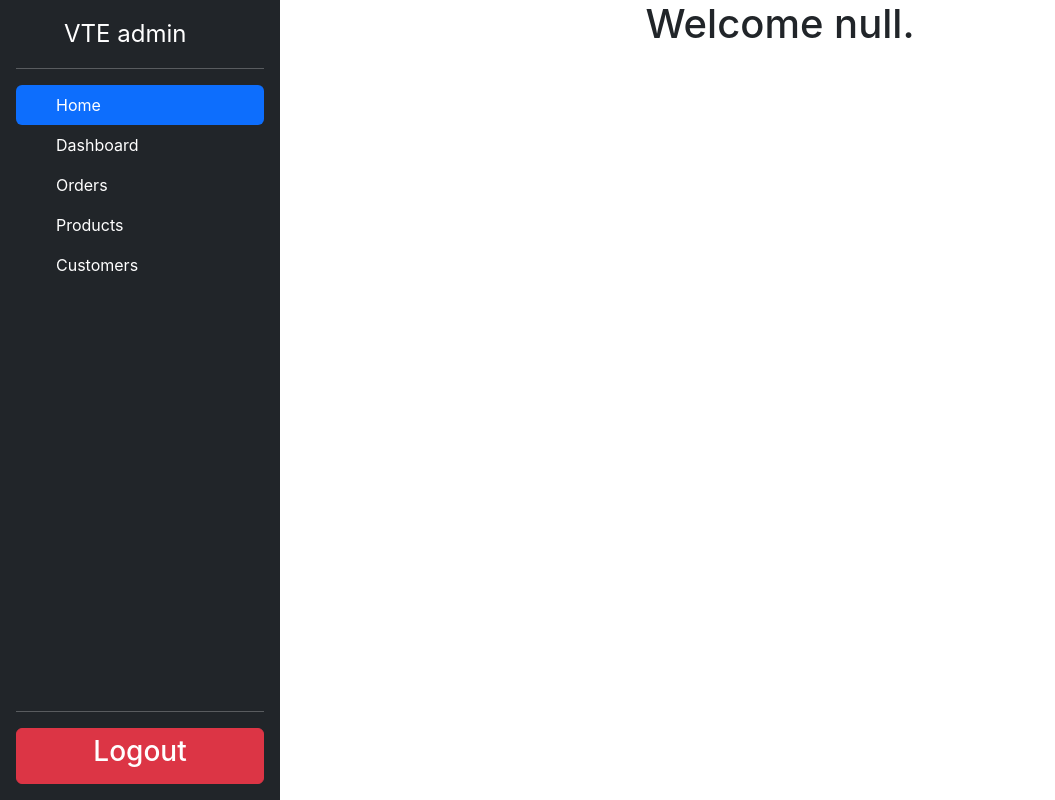
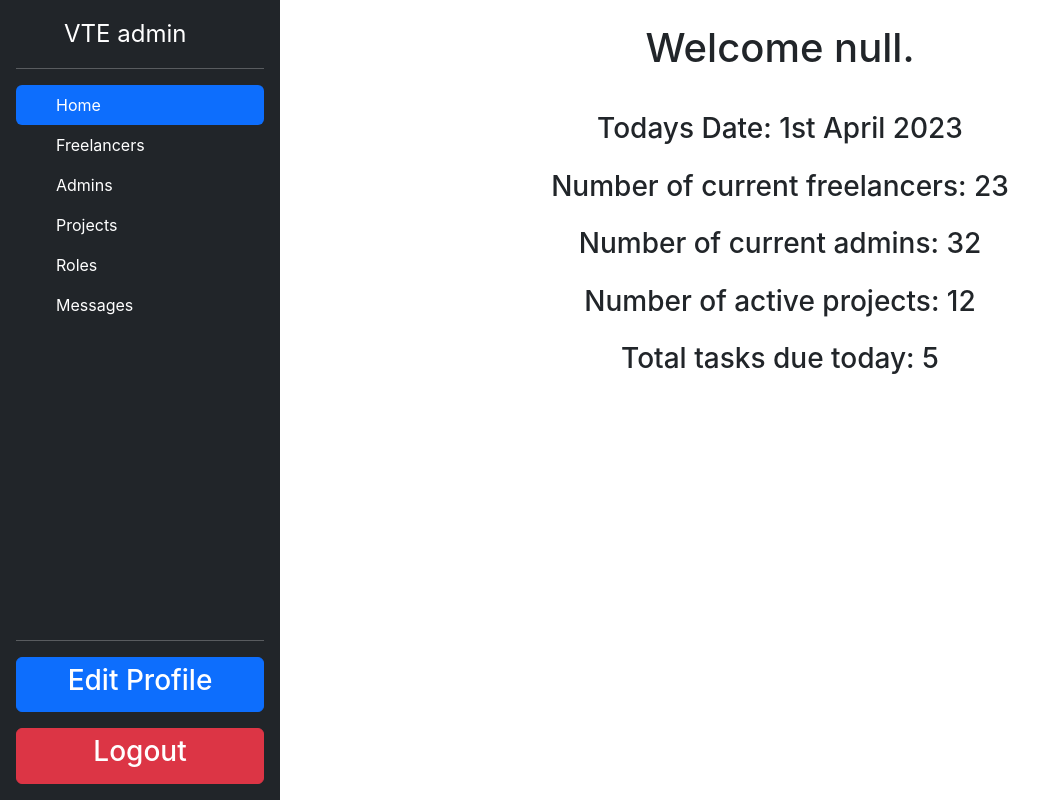
Before and after one commit to fish-afk/Tasked.it, a React (Vite) app in the folder client/: page /admin/home in a window 1280 px wide. Shown: the whole page, without its empty margins (0-1055 px from the left). Built offline with nearby package versions, Linux system fonts and the light colour scheme.

Commit message:
really coming together

```diff
--- a/client/package.json
+++ b/client/package.json
@@ -10,7 +10,8 @@
   "dependencies": {
     "react": "^18.0.0",
     "react-dom": "^18.0.0",
-    "react-router-dom": "^6.10.0"
+    "react-router-dom": "^6.10.0",
+    "sweetalert2": "^11.7.3"
   },
   "devDependencies": {
     "@types/react": "^18.0.0",
--- a/client/src/Components/Navbar.tsx
+++ b/client/src/Components/Navbar.tsx
@@ -1,10 +1,15 @@
+import { useNavigate } from "react-router-dom";
+import Swal from "sweetalert2";
 
 type NavProps = {
-    priv: string
-}
+	priv: string;
+};
 
-const Navbar = ({priv}: NavProps) => {
-	return (
+const Navbar = ({ priv }: NavProps) => {
+	const Navigate = useNavigate();
+
+
+	return priv == "admin" ? (
 		<div
 			className="d-flex flex-column flex-shrink-0 p-3 text-white bg-dark"
 			style={{ width: "280px", height: "100vh" }}
@@ -34,7 +39,15 @@ const Navbar = ({priv}: NavProps) => {
 						<svg className="bi me-2" width="16" height="16">
 							<use xlinkHref="#speedometer2"></use>
 						</svg>
-						Dashboard
+						Freelancers
+					</a>
+				</li>
+				<li>
+					<a href="#" className="nav-link text-white">
+						<svg className="bi me-2" width="16" height="16">
+							<use xlinkHref="#speedometer2"></use>
+						</svg>
+						Admins
 					</a>
 				</li>
 				<li>
@@ -42,7 +55,7 @@ const Navbar = ({priv}: NavProps) => {
 						<svg className="bi me-2" width="16" height="16">
 							<use xlinkHref="#table"></use>
 						</svg>
-						Orders
+						Projects
 					</a>
 				</li>
 				<li>
@@ -50,7 +63,7 @@ const Navbar = ({priv}: NavProps) => {
 						<svg className="bi me-2" width="16" height="16">
 							<use xlinkHref="#grid"></use>
 						</svg>
-						Products
+						Roles
 					</a>
 				</li>
 				<li>
@@ -58,19 +71,40 @@ const Navbar = ({priv}: NavProps) => {
 						<svg className="bi me-2" width="16" height="16">
 							<use xlinkHref="#people-circle"></use>
 						</svg>
-						Customers
+						Messages
 					</a>
 				</li>
 			</ul>
 			<hr />
-			<div className="container text-white btn btn-danger">
-				<h3>
-					Logout
-				</h3>
+			<div
+				className="container text-white btn btn-primary mb-3"
+				onClick={() => {
+
+				}}
+			>
+				<h3>Edit Profile</h3>
 			</div>
-
+			<div
+				className="container text-white btn btn-danger"
+				onClick={() => {
+					Swal.fire({
+						title: "Are you sure you want to logout?",
+						icon: "warning",
+						showCancelButton: true,
+						confirmButtonColor: "#3085d6",
+						cancelButtonColor: "#d33",
+						confirmButtonText: "Yes",
+					}).then((result) => {
+						if (result.isConfirmed) {
+							Navigate(`/${priv}/logout`);
+						}
+					});
+				}}
+			>
+				<h3>Logout</h3>
+			</div>
 		</div>
-	);
+	) : <></>;
 };
 
 export default Navbar;
--- a/client/src/Pages/Admin/AdminHome.tsx
+++ b/client/src/Pages/Admin/AdminHome.tsx
@@ -4,14 +4,42 @@ import Navbar from '../../Components/Navbar';
 
 export default function AdminHome() {
 
+	const getDate = () => {
+		const today = new Date();
+		const day = today.getDate();
+		const month = today.toLocaleString("default", { month: "long" });
+		const year = today.getFullYear();
+
+		const daySuffix = (day: number) => {
+			if (day > 3 && day < 21) return "th";
+			switch (day % 10) {
+				case 1:
+					return "st";
+				case 2:
+					return "nd";
+				case 3:
+					return "rd";
+				default:
+					return "th";
+			}
+		};
+
+		const formattedDate = `${day}${daySuffix(day)} ${month} ${year}`;
+
+		return formattedDate;
+	}
+
 	const username = JSON.stringify(localStorage.getItem("username")).replaceAll('"', '');
   return (
-	  <div className='d-flex'>
-		  <Navbar  priv='admin'/>
-		  <div className="text-center container">
-			  <h1>
-				  Welcome {username}.
-			  </h1>
+		<div className="d-flex">
+			<Navbar priv="admin" />
+			<div className="text-center container">
+				<h1 className='p-4'>Welcome {username}.</h1>
+				<h3 className='p-2'>Todays Date: {getDate()}</h3>
+				<h3 className='p-2'>Number of current freelancers: 23</h3>
+				<h3 className='p-2'>Number of current admins: 32</h3>
+				<h3 className='p-2'>Number of active projects: 12</h3>
+				<h3 className='p-2'>Total tasks due today: 5</h3>
 			</div>
 		</div>
 	);
--- a/client/src/Pages/auth/AdminLogin.tsx
+++ b/client/src/Pages/auth/AdminLogin.tsx
@@ -23,7 +23,7 @@ export default function AdminLogin({setusername} : any) {
 				localStorage.setItem("taskedit-accesstoken", data.accessToken);
 				localStorage.setItem("taskedit-refreshtoken", data.refreshToken);
 				localStorage.setItem("username", username);
-				setusername(username)
+
 				Navigate('/admin/home')
 
 			} else {
--- a/client/src/Pages/auth/FreelancerLogin.tsx
+++ b/client/src/Pages/auth/FreelancerLogin.tsx
@@ -22,7 +22,7 @@ export default function FreelancerLogin({setusername}: any) {
 				localStorage.setItem("taskedit-accesstoken", data.accessToken);
 				localStorage.setItem("taskedit-refreshtoken", data.refreshToken);
 				localStorage.setItem("username", username);
-				setusername(username)
+
 				Navigate('/freelancer/home')
 			} else {
 				alert('wrong creds')
```
